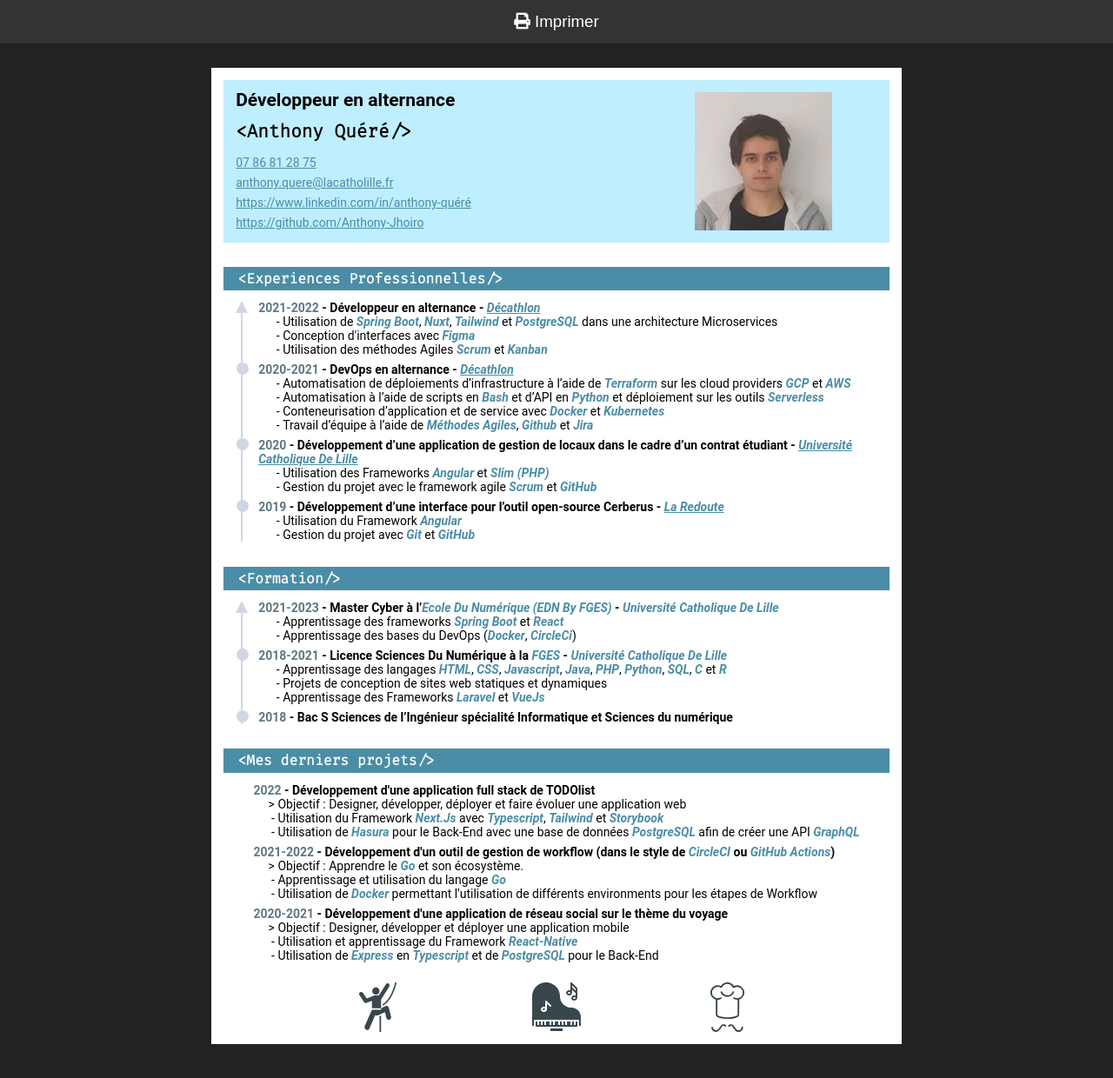
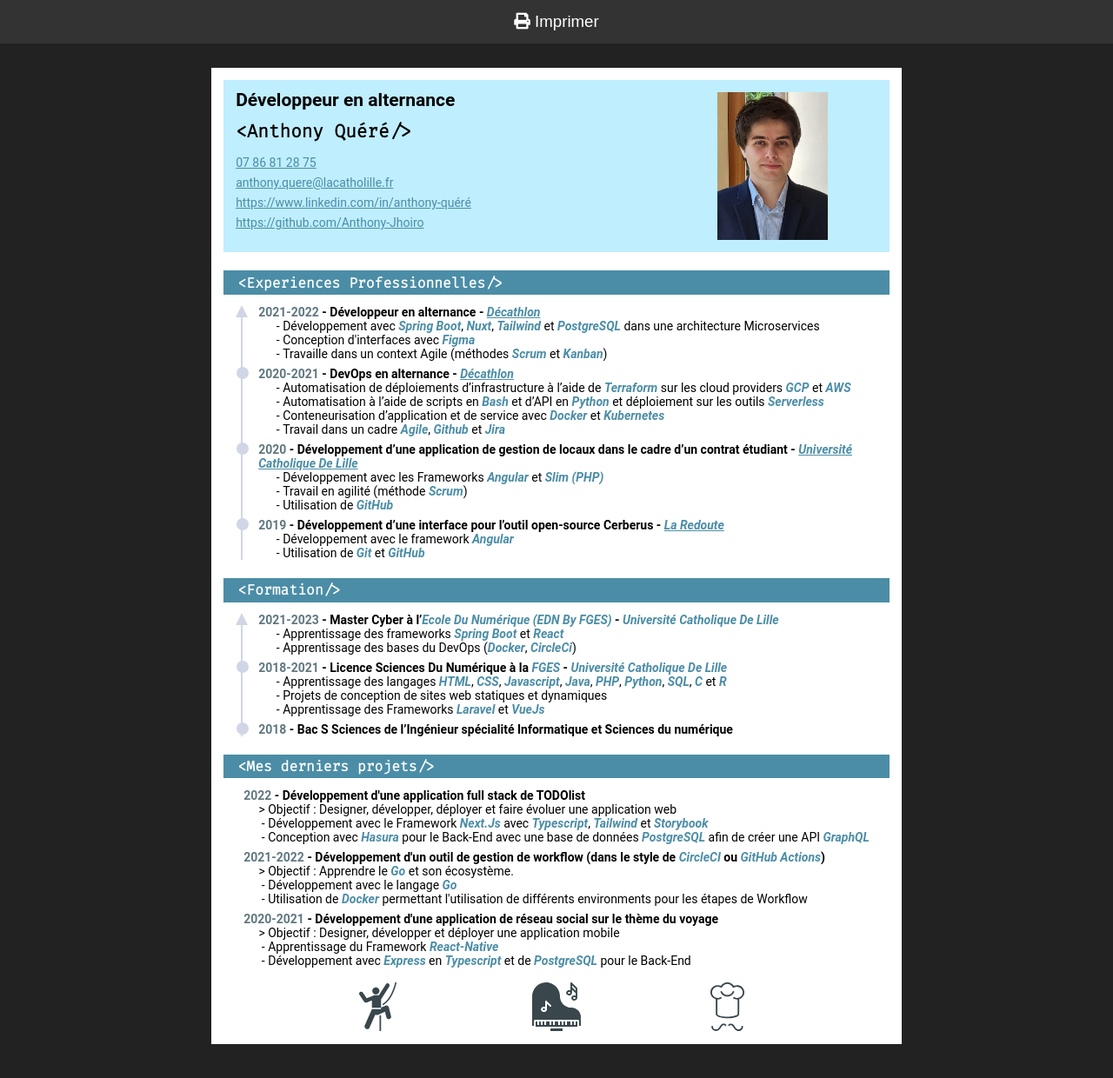
Before and after one commit to Anthony-Jhoiro/cv, a plain HTML site: page index.html in a window 1280 px wide. Shown: the whole page at 87% size. Drawn offline with Linux system fonts and the light colour scheme.

Commit message:
Apply Morgan fixes

```diff
--- a/index.html
+++ b/index.html
@@ -38,7 +38,7 @@
                     </ul>
                 </div>
                 <div id="admin-section-me">
-                    <img src="assets/profile_picture.jpg" alt="Anthony Quéré">
+                    <img src="assets/profile_picture2.jpg" alt="Anthony Quéré">
                 </div>
             </section>
 
@@ -50,9 +50,9 @@
                     <div class="card timeline-card">
                         <h4><span class="date">2021-2022</span>Développeur en alternance - <em class="company-name">Décathlon</em></h4>
                         <ul>
-                            <li>Utilisation de <em>Spring Boot</em>, <em>Nuxt</em>, <em>Tailwind</em> et <em>PostgreSQL</em> dans une architecture Microservices</li>
+                            <li>Développement avec <em>Spring Boot</em>, <em>Nuxt</em>, <em>Tailwind</em> et <em>PostgreSQL</em> dans une architecture Microservices</li>
                             <li>Conception d'interfaces avec <em>Figma</em></li>
-                            <li>Utilisation des méthodes Agiles <em>Scrum</em> et <em>Kanban</em></li>
+                            <li>Travaille dans un context Agile (méthodes <em>Scrum</em> et <em>Kanban</em>)</li>
 
                         </ul>
                     </div>
@@ -62,22 +62,23 @@
                             <li>Automatisation de déploiements d’infrastructure à l’aide de <em>Terraform</em> sur les cloud providers <em>GCP</em> et <em>AWS</em></li>
                             <li>Automatisation à l’aide de scripts en <em>bash</em> et d’API en <em>python</em> et déploiement sur les outils <em>Serverless</em></li>
                             <li>Conteneurisation d’application et de service avec <em>Docker</em> et <em>Kubernetes</em></li>
-                            <li>Travail d’équipe à l’aide de <em>méthodes agiles</em>, <em>Github</em> et <em>Jira</em></li>
+                            <li>Travail dans un cadre <em>agile</em>, <em>Github</em> et <em>Jira</em></li>
 
                         </ul>
                     </div>
                     <div class="card timeline-card">
                         <h4><span class="date">2020</span>Développement d’une application de gestion de locaux dans le cadre d’un contrat étudiant - <em class="company-name">Université Catholique de Lille</em></h4>
                         <ul>
-                            <li>Utilisation des Frameworks <em>Angular</em> et <em>Slim (PHP)</em></li>
-                            <li>Gestion du projet avec le framework agile <em>Scrum</em> et <em>GitHub</em></li>
+                            <li>développement avec les Frameworks <em>Angular</em> et <em>Slim (PHP)</em></li>
+                            <li>Travail en agilité (méthode <em>Scrum</em>)</li>
+                            <li>utilisation de <em>GitHub</em></li>
                         </ul>
                     </div>
                     <div class="card timeline-card">
                         <h4><span class="date">2019</span>Développement d’une interface pour l’outil open-source Cerberus - <em class="company-name">La Redoute</em></h4>
                         <ul>
-                            <li>Utilisation du Framework <em>Angular</em></li>
-                            <li>Gestion du projet avec <em>Git</em> et <em>GitHub</em></li>
+                            <li>Développement avec le framework <em>Angular</em></li>
+                            <li>Utilisation de <em>Git</em> et <em>GitHub</em></li>
                         </ul>
                     </div>
                 </div>
@@ -120,15 +121,15 @@
                             <h4><span class="date">2022</span>Développement d'une application full stack de TODOlist</h4>
                             <ul>
                                 <li class="target">Objectif : Designer, développer, déployer et faire évoluer une application web</li>
-                                <li>utilisation du Framework <em>Next.js</em> avec <em>Typescript</em>, <em>Tailwind</em> et <em>Storybook</em></li>
-                                <li>utilisation de <em>Hasura</em> pour le Back-End avec une base de données <em>PostgreSQL</em> afin de créer une API <em>GraphQL</em></li>
+                                <li>Développement avec le Framework <em>Next.js</em> avec <em>Typescript</em>, <em>Tailwind</em> et <em>Storybook</em></li>
+                                <li>conception avec <em>Hasura</em> pour le Back-End avec une base de données <em>PostgreSQL</em> afin de créer une API <em>GraphQL</em></li>
                             </ul>
                         </div>
                         <div class="card">
                             <h4><span class="date">2021-2022</span>Développement d'un outil de gestion de workflow (dans le style de <em>CircleCI</em> ou <em>GitHub Actions</em>)</h4>
                             <ul>
                                 <li class="target">Objectif : Apprendre le <em>Go</em> et son écosystème.</li>
-                                <li>Apprentissage et utilisation du langage <em>Go</em></li>
+                                <li>Développement avec le langage <em>Go</em></li>
                                 <li>Utilisation de <em>Docker</em> permettant l'utilisation de différents environments pour les étapes de Workflow</li>
                             </ul>
                         </div>
@@ -136,8 +137,8 @@
                             <h4><span class="date">2020-2021</span>Développement d'une application de réseau social sur le thème du voyage</h4>
                             <ul>
                                 <li class="target">Objectif : Designer, développer et déployer une application mobile</li>
-                                <li>utilisation et apprentissage du Framework <em>React-Native</em></li>
-                                <li>Utilisation de <em>Express</em> en <em>Typescript</em> et de <em>PostgreSQL</em> pour le Back-End </li>
+                                <li>apprentissage du Framework <em>React-Native</em></li>
+                                <li>Développement avec <em>Express</em> en <em>Typescript</em> et de <em>PostgreSQL</em> pour le Back-End </li>
                                 </li>
                             </ul>
                         </div>
--- a/style.css
+++ b/style.css
@@ -50,6 +50,8 @@ body {
 
 #admin-section-me {
     display: flex;
+    max-height: 100%;
+    height: 100%;
     flex-grow: 1;
     flex-direction: column;
     align-items: center;
@@ -58,8 +60,7 @@ body {
 
 #admin-section-me>img {
     margin: 1em 0;
-    width: 4.2cm;
-    aspect-ratio: 1;
+    height: 4.5cm;
 }
 
 .section-title {
```
Also changed, not shown: assets/profile_picture2.jpg (added).
